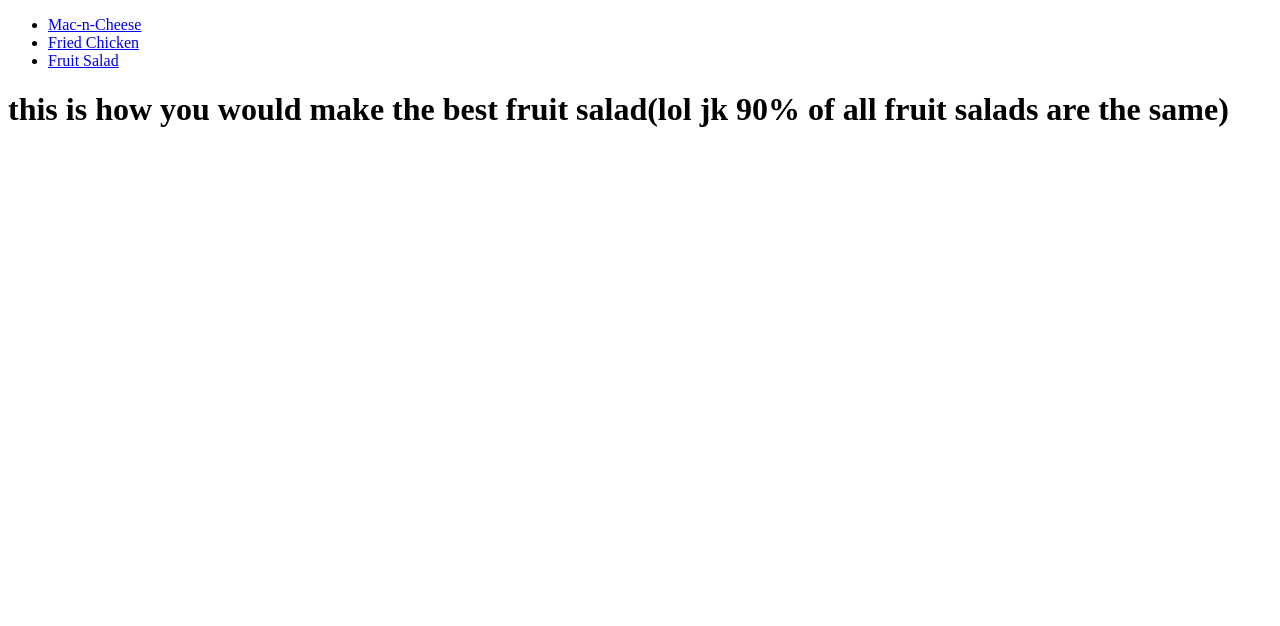
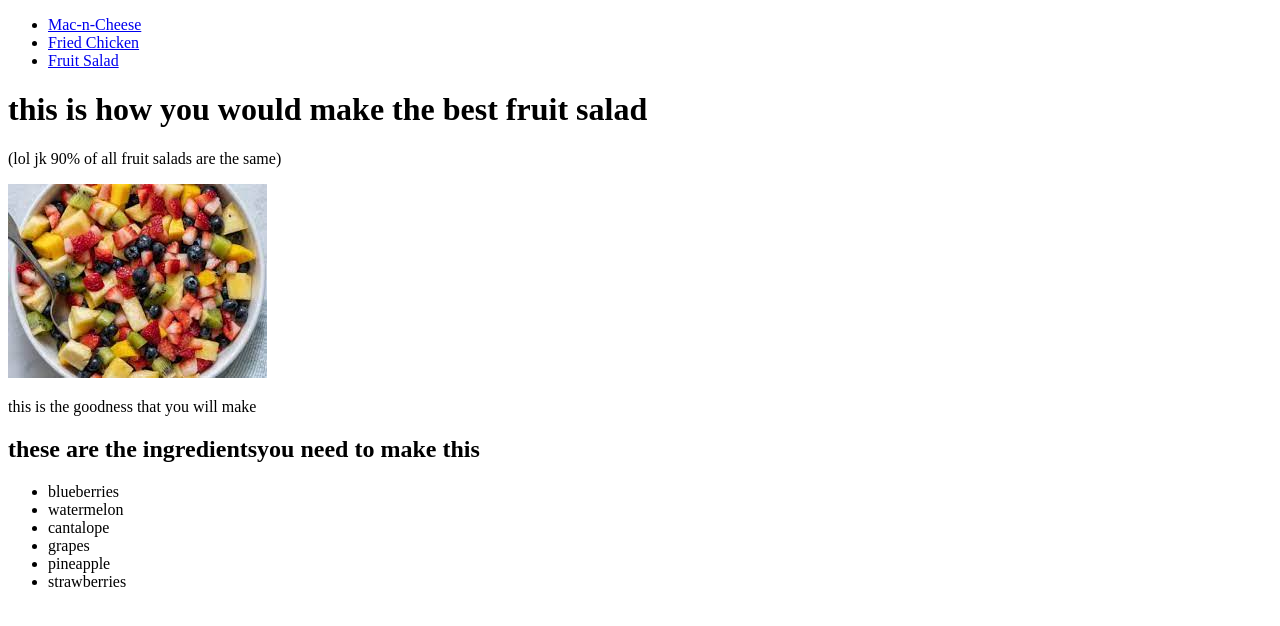
Before and after one commit to EliCodes-UX/odin-recipes, a plain HTML site: page recipes/fruitsalad.html in a window 1280 px wide. Drawn offline with Linux system fonts and the light colour scheme.

Commit message:
added back pictures to website I had a typo

```diff
--- a/recipes/fruitsalad.html
+++ b/recipes/fruitsalad.html
@@ -11,13 +11,32 @@
     <div>
         <nav id="navbar" class="nav">
             <ul class="nav">
-                <li><a href="macncheese.html">Mac-n-Cheese</a></li>
-                <li><a href="chicken.html">Fried Chicken</a></li>
-                <li><a href="fruitsalad.html">Fruit Salad</a></li>
+                <li><a href="recipes/macncheese.html">Mac-n-Cheese</a></li>
+                <li><a href="recipes/chicken.html">Fried Chicken</a></li>
+                <li><a href="recipes/fruitsalad.html">Fruit Salad</a></li>
             </ul>
         </nav>
     </div>
-    <h1>this is how you would make the best fruit salad(lol jk 90% of all fruit salads are the same)</h1>
+    <div>
+        <h1>this is how you would make the best fruit salad</h1>
+        <p>(lol jk 90% of all fruit salads are the same)</p>
+    </div>
+    <div>
+        <img src="/img/fruits.jpeg" alt="why no fruit">
+        <p>this is the goodness that you will make</p>
+    </div>
+    <section id="ingredients">
+        <h2>these are the ingredientsyou need to make this </h2>
+        <ul>
+            <li>blueberries</li>
+            <li>watermelon</li>
+            <li>cantalope</li>
+            <li>grapes</li>
+            <li>pineapple</li>
+            <li>strawberries</li>
+        </ul>
+
+    </section>
 
 </body>
 
```
Also changed, not shown: recipes/chicken.html (+4 -4 lines), recipes/macncheese.html (+2 -2 lines).
